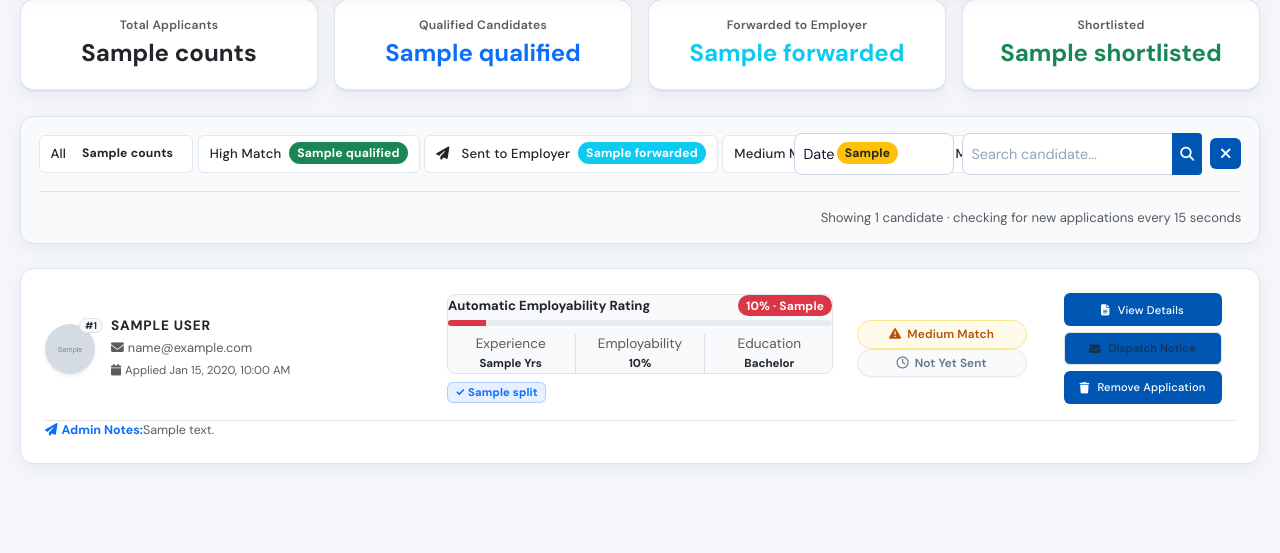
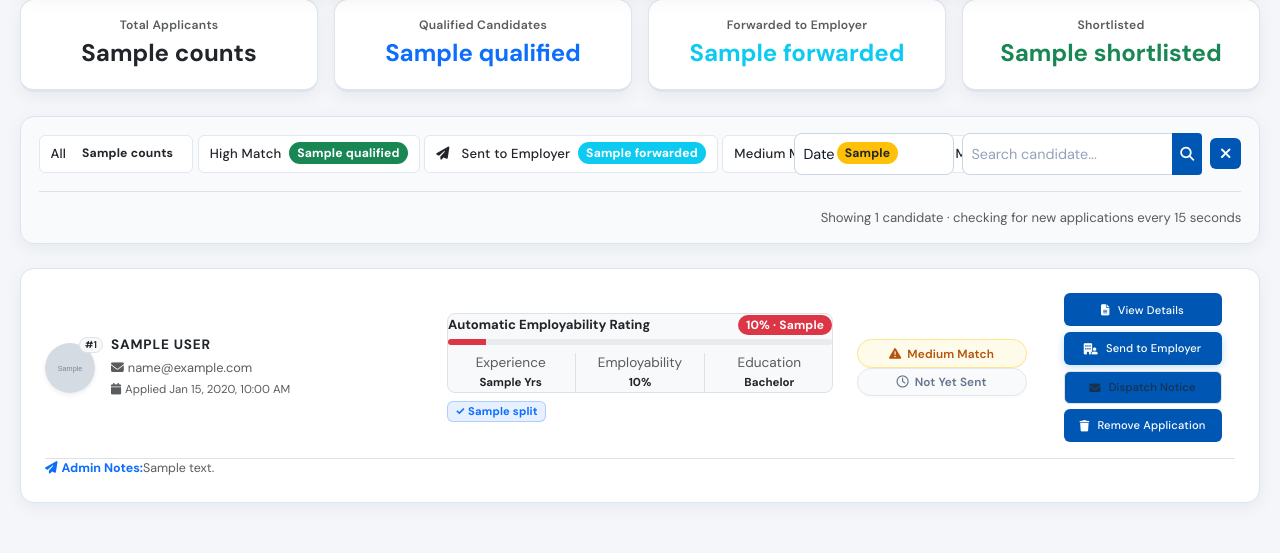
Before and after one commit to Obsianamichaelaaron/MIC, a Django app: template templates/admin/job_candidates.html in a window 1280 px wide. Shown: the part 247-800 px from the top of the page. Run offline with Django 5.2, Linux system fonts and the light colour scheme; the template is opened without the code that fills it: most values are stand-ins (such as "Sample title", 1, 10 or a date in 2020); grey boxes marked "Sample" are stand-in pictures; some libraries are stand-ins or nearby versions; some web fonts are replaced.

Commit message:
Restore Send to Employer action button on candidate cards in admin view

```diff
--- a/templates/admin/job_candidates.html
+++ b/templates/admin/job_candidates.html
@@ -586,6 +586,11 @@
                             <i class="fa-solid fa-file-lines"></i> View Details
                         </a>
 
+                        <!-- Send to Employer -->
+                        <button type="button" class="candidate-action-btn btn btn-primary-custom shadow-xs" onclick="openSendToEmployerModal('single', '{{ cand.application.id }}', '{{ cand.applicant.user.full_name|escapejs }}')">
+                            <i class="fa-solid fa-building-user"></i> Send to Employer
+                        </button>
+
 
 
                         <button type="button" class="candidate-action-btn btn btn-light text-muted border" data-notification-url="{% url 'admin_notify_single_applicant' cand.application.pk %}" data-app-name="{{ cand.applicant.user.full_name }}" onclick="triggerSingleNotice(this)">
```
